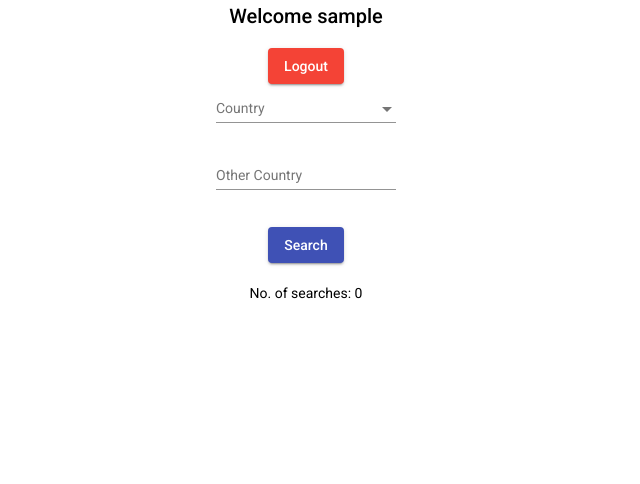
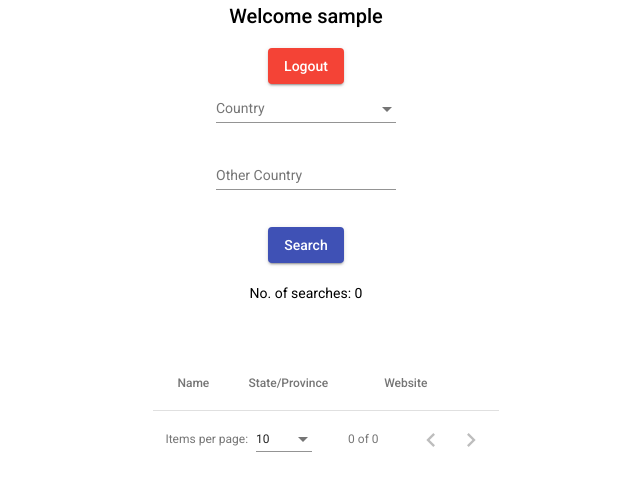
Before and after one commit to thaneerukeerthi/hd-angular-training-1, an Angular app: page /search in a window 1280 px wide. Shown: the top 484 px of the page, without its empty margins (334-974 px from the left). Built offline with nearby package versions, Linux system fonts and the light colour scheme; sample sign-in values are in the browser's storage.

Commit message:
added pagination

```diff
--- a/src/app/app.module.ts
+++ b/src/app/app.module.ts
@@ -11,6 +11,8 @@ import { SearchPageComponent } from './search-page/search-page.component';
 import { MatInputModule } from '@angular/material/input';
 import { MatButtonModule } from '@angular/material/button';
 import { MatSelectModule } from '@angular/material/select';
+import { MatPaginatorModule } from '@angular/material/paginator';
+import { MatTableModule } from '@angular/material/table';
 
 
 @NgModule({
@@ -27,7 +29,9 @@ import { MatSelectModule } from '@angular/material/select';
     MatButtonModule,
     MatSelectModule,
     HttpClientModule,
-    FormsModule
+    FormsModule,
+    MatPaginatorModule,
+    MatTableModule
 
   ],
   providers: [],
--- a/src/app/login-page/login-page.component.css
+++ b/src/app/login-page/login-page.component.css
@@ -2,7 +2,8 @@
     display: flex;
     flex-direction: column;
     align-items: center;
-
+    justify-content: center;
+    height: 100vh;
   }
 
   mat-form-field {
--- a/src/app/search-page/search-page.component.html
+++ b/src/app/search-page/search-page.component.html
@@ -24,21 +24,26 @@
   <br><br>
 
   <div class="table-container">
-  <table *ngIf="universities.length > 0">
-    <thead>
-      <tr>
-        <th>Name</th>
-        <th>State/Province</th>
-        <th>Website</th>
-      </tr>
-    </thead>
-    <tbody>
-      <tr *ngFor="let university of universities">
-        <td>{{ university.name }}</td>
-        <td>{{ university.stateProvince ? university.stateProvince : '-' }}</td>
-        <td><a [href]="university.webpages" target="_blank">{{ university.webpages }}</a></td>
-      </tr>
-    </tbody>
-  </table>
-  </div>
+    <div class="table-container">
+      <table mat-table [dataSource]="dataSource" >
+
+        <ng-container matColumnDef="name">
+          <th mat-header-cell *matHeaderCellDef>Name</th>
+          <td mat-cell *matCellDef="let university">{{ university.name }}</td>
+        </ng-container>
+        <ng-container matColumnDef="stateProvince">
+          <th mat-header-cell *matHeaderCellDef>State/Province</th>
+          <td mat-cell *matCellDef="let university">{{ university.stateProvince ? university.stateProvince : '-' }}</td>
+        </ng-container>
+        <ng-container matColumnDef="webpages">
+          <th mat-header-cell *matHeaderCellDef>Website</th>
+          <td mat-cell *matCellDef="let university"><a [href]="university.webpages" target="_blank">{{ university.webpages }}</a></td>
+        </ng-container>
+
+        <tr mat-header-row *matHeaderRowDef="displayedColumns"></tr>
+        <tr mat-row *matRowDef="let row; columns: displayedColumns;"></tr>
+      </table>
+
+      <mat-paginator #paginator [length]="totalItems" [pageSize]="pageSize" [pageSizeOptions]="pageSizeOptions" (page)="onPageChange($event)"></mat-paginator>
+    </div>
 </div>
--- a/src/app/search-page/search-page.component.ts
+++ b/src/app/search-page/search-page.component.ts
@@ -1,6 +1,8 @@
-import { Component, OnInit } from '@angular/core';
+import { Component, OnInit, ViewChild } from '@angular/core';
 import { Router } from '@angular/router';
 import { UniversityService } from '../university.service';
+import { MatPaginator, PageEvent } from '@angular/material/paginator';
+import { MatTableDataSource } from '@angular/material/table';
 
 @Component({
   selector: 'app-search-page',
@@ -8,22 +10,29 @@ import { UniversityService } from '../university.service';
   styleUrls: ['./search-page.component.css']
 })
 export class SearchPageComponent implements OnInit {
+  @ViewChild(MatPaginator) paginator!: MatPaginator;
   username: string = '';
-  countries: string[] = ['USA', 'UK', 'Canada', 'Australia', 'Germany', 'France', 'Japan', 'India'];
+  countries: string[] = ['United States', 'United Kingdom', 'Canada', 'Australia', 'Germany', 'France', 'Japan', 'India'];
   selectedCountry: string = '';
   otherCountry: string = '';
   searchCount: number = 0;
   universities: any[] = [];
+  totalItems: number = 0;
+  pageSize: number = 10;
+  pageSizeOptions: number[] = [5, 10, 20, 50, 100];
+  dataSource!: MatTableDataSource<any>;
+  displayedColumns: string[] = ['name', 'stateProvince', 'webpages']
+  currentPage: number =0;
 
   constructor(private router: Router, private universityService: UniversityService) { }
 
   ngOnInit(): void {
     if (localStorage) {
       this.username = localStorage.getItem('username') || '';
-
     } else {
       this.username = '';
     }
+    this.dataSource = new MatTableDataSource<any>();
   }
 
   logout(): void {
@@ -40,8 +49,18 @@ export class SearchPageComponent implements OnInit {
           stateProvince: university['state-province'],
           webpages: university.web_pages
         }));
+        this.dataSource.data = this.universities;
+        this.totalItems = this.universities.length;
+        console.log("items",this.totalItems, this.universities)
+        this.dataSource.paginator = this.paginator;
         this.searchCount++;
         localStorage.setItem('searchCount', this.searchCount.toString());
+        this.paginator.firstPage();
       });
   }
+
+  onPageChange(event: PageEvent): void {
+    this.currentPage = event.pageIndex;
+    this.pageSize = event.pageSize;
+  }
 }
```
